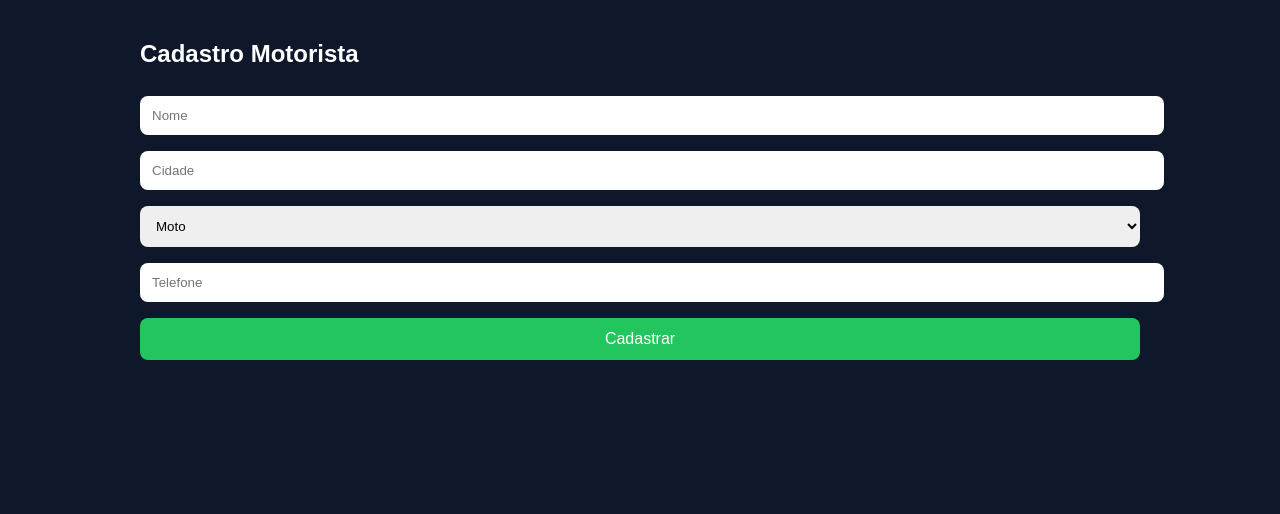
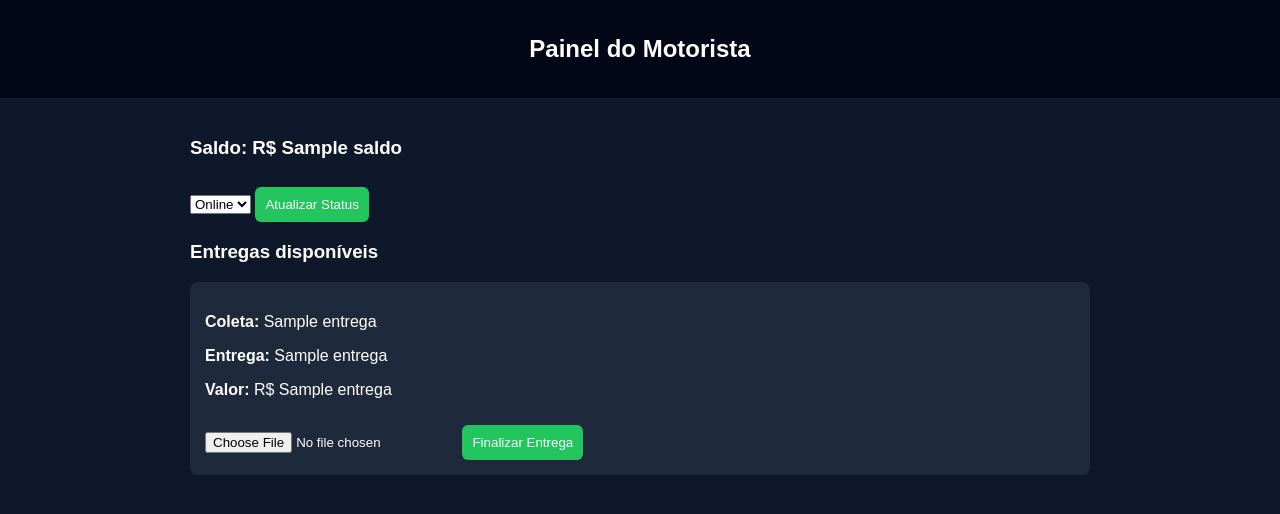
Before and after one commit to wagnermarzzo/motorista24h, a Flask app: template templates/cadastro_motorista.html in a window 1280 px wide. Shown: the top 514 px of the page. Run offline with Flask 3, Linux system fonts and the light colour scheme; the template is opened without the code that fills it: most values are stand-ins (such as "Sample title", 1, 10 or a date in 2020).

Commit message:
Update cadastro_motorista.html

```diff
--- a/templates/cadastro_motorista.html
+++ b/templates/cadastro_motorista.html
@@ -1,35 +1,119 @@
 <!DOCTYPE html>
-<html>
+<html lang="pt-br">
+
 <head>
-<title>Cadastro Motorista</title>
-<link rel="stylesheet" href="/static/style.css">
+
+<meta charset="UTF-8">
+<meta name="viewport" content="width=device-width, initial-scale=1.0">
+
+<title>Painel Motorista</title>
+
+<style>
+
+body{
+font-family:Arial;
+margin:0;
+background:#0f172a;
+color:white;
+}
+
+.topo{
+background:#020617;
+padding:15px;
+text-align:center;
+}
+
+.container{
+padding:20px;
+max-width:900px;
+margin:auto;
+}
+
+.entrega{
+
+background:#1e293b;
+padding:15px;
+margin-top:15px;
+
+border-radius:8px;
+
+}
+
+button{
+
+margin-top:10px;
+padding:10px;
+
+background:#22c55e;
+border:none;
+
+color:white;
+
+border-radius:6px;
+cursor:pointer;
+
+}
+
+input{
+margin-top:10px;
+}
+
+</style>
+
 </head>
 
 <body>
 
+<div class="topo">
+<h2>Painel do Motorista</h2>
+</div>
+
 <div class="container">
 
-<h2>Cadastro Motorista</h2>
+<h3>Saldo: R$ {{saldo}}</h3>
 
-<form method="post">
+<form action="/status_motorista" method="POST">
 
-<input name="nome" placeholder="Nome">
+<select name="status">
 
-<input name="cidade" placeholder="Cidade">
+<option value="online">Online</option>
+<option value="offline">Offline</option>
 
-<select name="veiculo">
-<option value="moto">Moto</option>
-<option value="carro">Carro</option>
-<option value="van">Van</option>
 </select>
 
-<input name="telefone" placeholder="Telefone">
+<button>Atualizar Status</button>
 
-<button>Cadastrar</button>
+</form>
+
+<h3>Entregas disponíveis</h3>
+
+{% for e in entregas %}
+
+{% if e[6] != "entregue" %}
+
+<div class="entrega">
+
+<p><b>Coleta:</b> {{e[1]}}</p>
+<p><b>Entrega:</b> {{e[2]}}</p>
+<p><b>Valor:</b> R$ {{e[5]}}</p>
+
+<form method="POST" enctype="multipart/form-data">
+
+<input type="hidden" name="id" value="{{e[0]}}">
+
+<input type="file" name="foto" required>
+
+<button>Finalizar Entrega</button>
 
 </form>
 
 </div>
 
+{% endif %}
+
+{% endfor %}
+
+</div>
+
 </body>
 </html>
```
